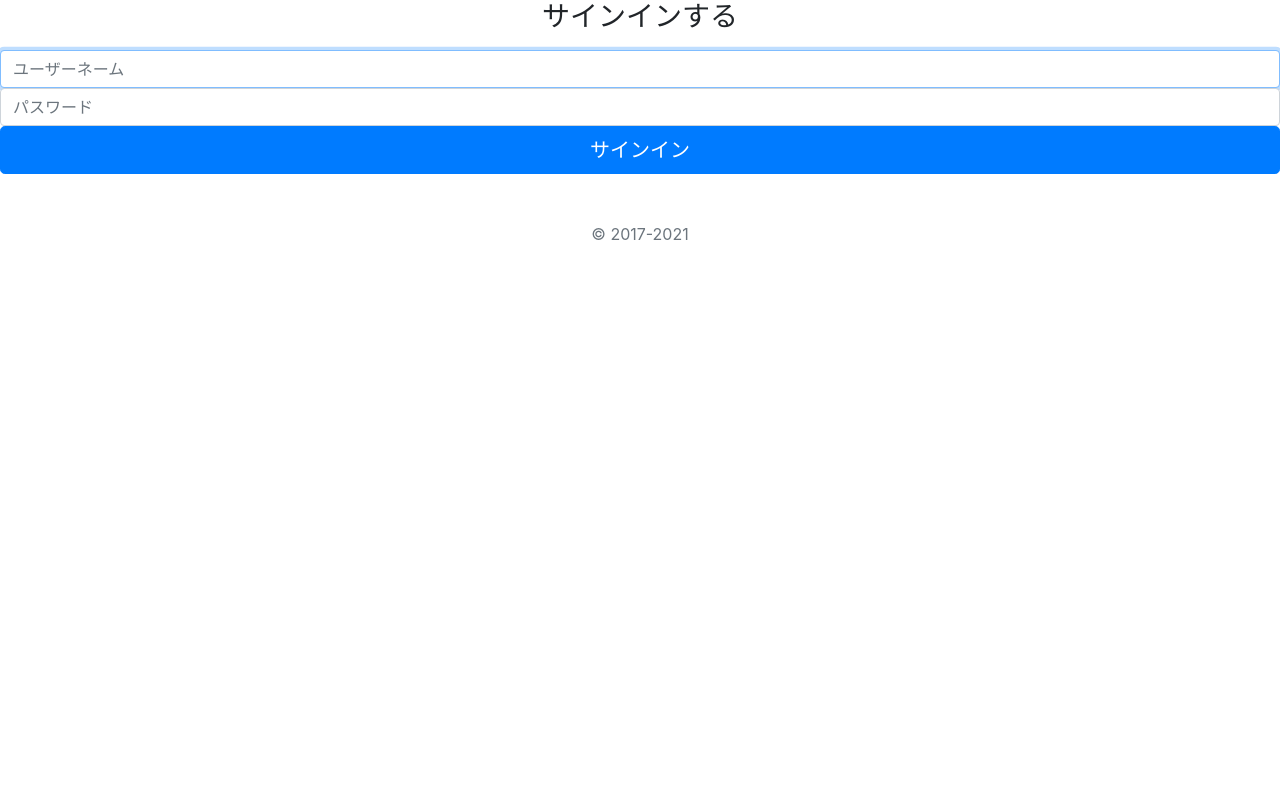
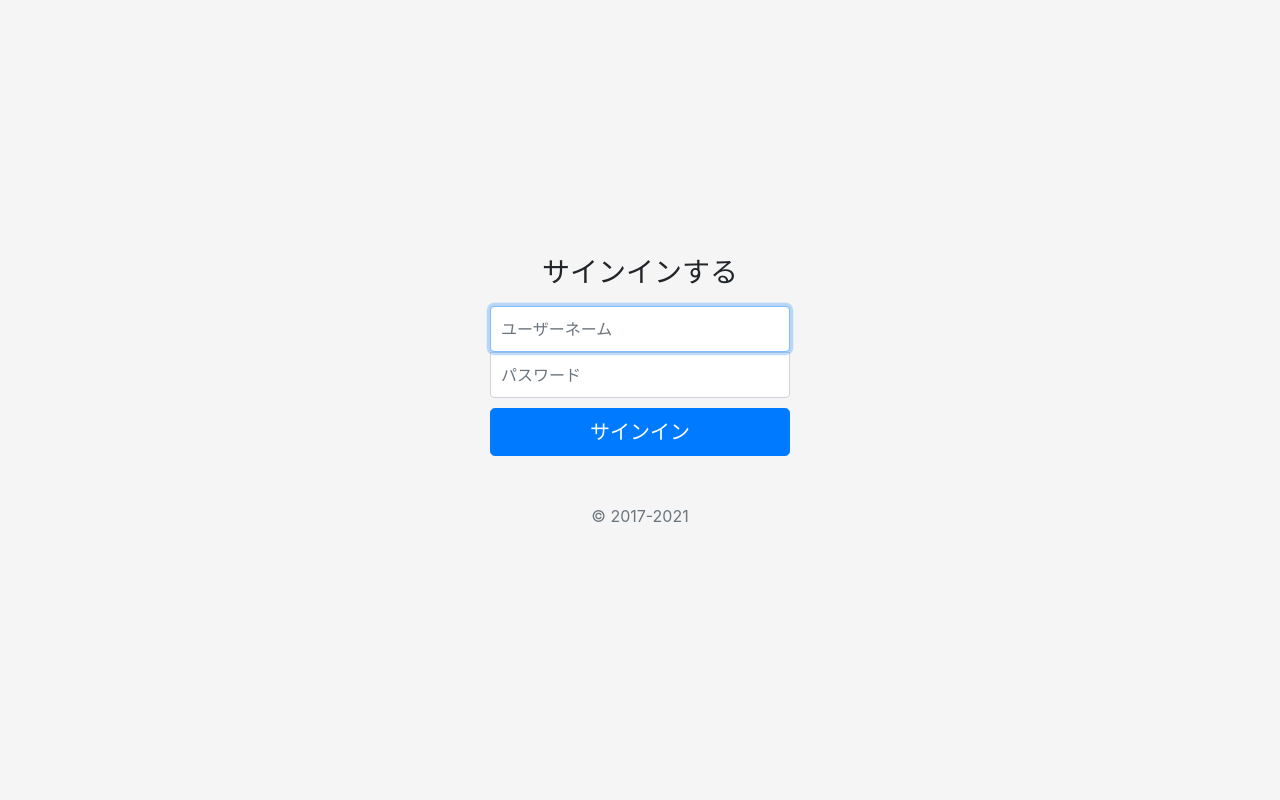
Before and after one commit to nsktky/boardapp, a Django app: page /signup/ in a window 1280 px wide. Run offline with Django 3.2, Linux system fonts and the light colour scheme; some libraries are stand-ins or nearby versions.

Commit message:
サインインcssの適用

```diff
--- a/config/urls.py
+++ b/config/urls.py
@@ -7,4 +7,5 @@ urlpatterns = [
     path('admin/', admin.site.urls),
     path('', include('boardapp.urls')),
 # settings.pyに記載したMEDIA_URLに対し、MEDIA_ROOTに保存した画像を紐づける
-] + static(settings.MEDIA_URL, document_root=settings.MEDIA_ROOT)
+] + static(settings.MEDIA_URL, document_root=settings.MEDIA_ROOT) \
+  + static(settings.STATIC_URL, document_root=settings.STATIC_ROOT)
--- /dev/null
+++ b/static/style.css
@@ -0,0 +1,42 @@
+html,
+body {
+  height: 100%;
+}
+
+body {
+  display: flex;
+  align-items: center;
+  padding-top: 40px;
+  padding-bottom: 40px;
+  background-color: #f5f5f5;
+}
+
+.form-signin {
+  width: 100%;
+  max-width: 330px;
+  padding: 15px;
+  margin: auto;
+}
+.form-signin .checkbox {
+  font-weight: 400;
+}
+.form-signin .form-control {
+  position: relative;
+  box-sizing: border-box;
+  height: auto;
+  padding: 10px;
+  font-size: 16px;
+}
+.form-signin .form-control:focus {
+  z-index: 2;
+}
+.form-signin input[type="email"] {
+  margin-bottom: -1px;
+  border-bottom-right-radius: 0;
+  border-bottom-left-radius: 0;
+}
+.form-signin input[type="password"] {
+  margin-bottom: 10px;
+  border-top-left-radius: 0;
+  border-top-right-radius: 0;
+}
--- a/templates/base.html
+++ b/templates/base.html
@@ -7,6 +7,10 @@
 
     <!-- Bootstrap CSS -->
     <link rel="stylesheet" href="https://stackpath.bootstrapcdn.com/bootstrap/4.5.0/css/bootstrap.min.css" integrity="sha384-9aIt2nRpC12Uk9gS9baDl411NQApFmC26EwAOH8WgZl5MYYxFfc+NcPb1dKGj7Sk" crossorigin="anonymous">
+
+    <!-- cssなどを呼び出すためのブロック -->
+    {% block customcss%}
+    {% endblock customcss%}
 
     <title>boardapp</title>
   </head>
--- a/templates/signup.html
+++ b/templates/signup.html
@@ -1,4 +1,10 @@
 {% extends 'base.html' %}
+{% load static %}
+
+<!-- staticの中のstyle.cssを読み込む -->
+{% block customcss %}
+<link href="{% static 'style.css' %}" rel="stylesheet">
+{% endblock customcss %}
 
 {% block content %}
 
```
Also changed, not shown: config/settings.py (+8 -3 lines).
